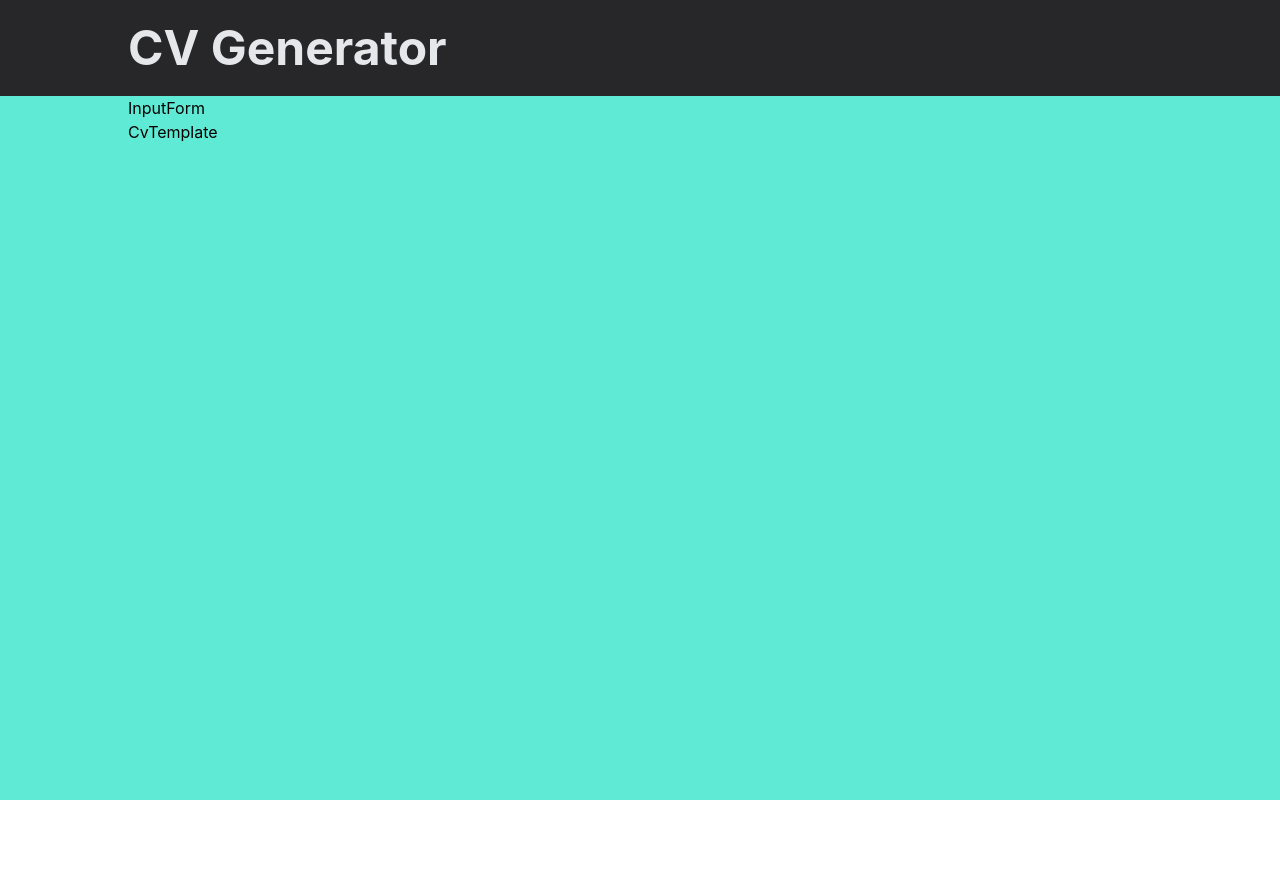
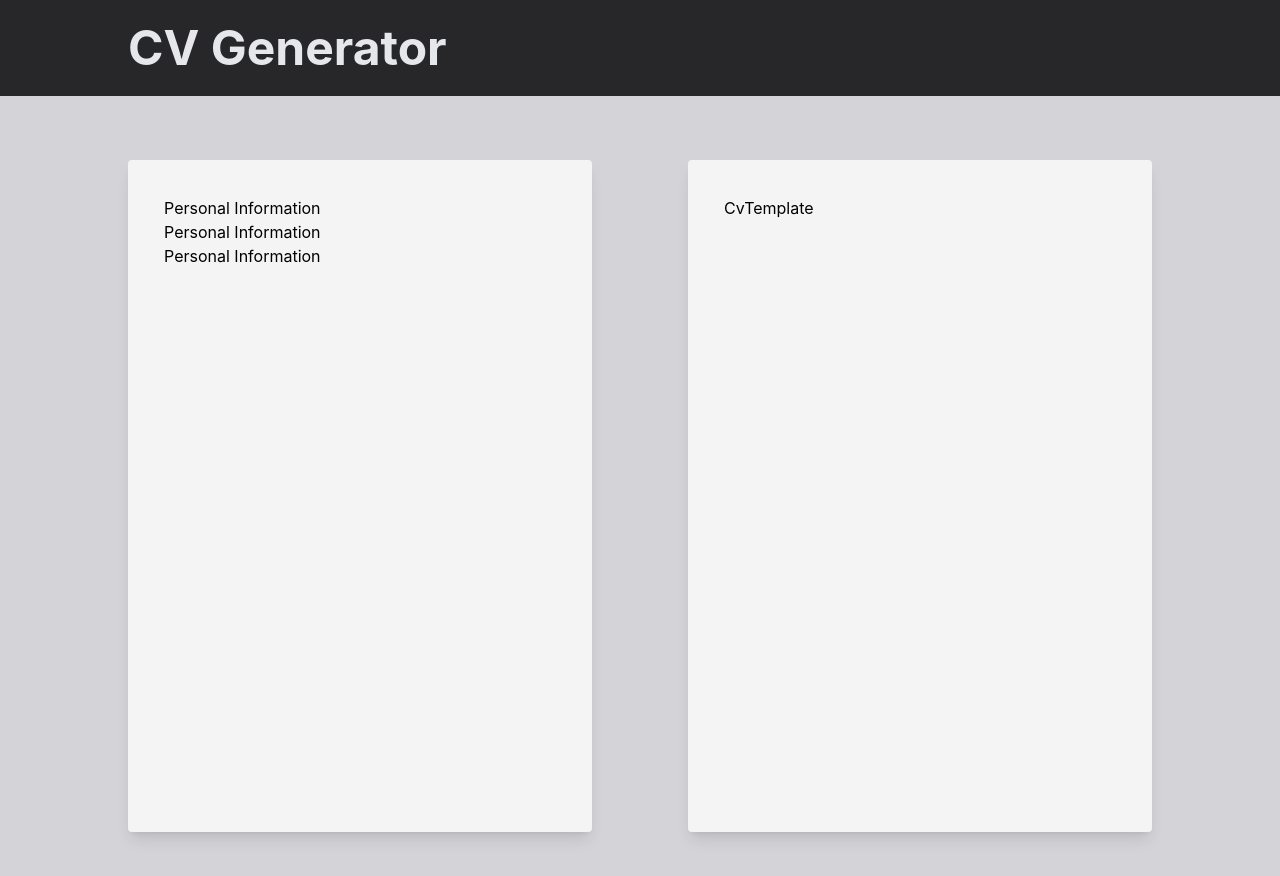
Before and after one commit to isaaxh/cv-generator, a React (Create React App) app: page / in a window 1280 px wide. Shown: the top 876 px of the page. Before the commit the page ends 800 px from the top, so only its background shows below. Built offline with nearby package versions, Linux system fonts and the light colour scheme; the HTML template or start-up script is replaced by a standard one.

Commit message:
Adds layout stlying -continue

```diff
--- a/src/components/CvTemplate.js
+++ b/src/components/CvTemplate.js
@@ -1,9 +1,11 @@
-import React, { Component } from 'react'
+import React, { Component } from "react";
 
 export default class CvTemplate extends Component {
   render() {
     return (
-      <div>CvTemplate</div>
-    )
+      <section className='bg-zinc-100 h-50 flex-1 shadow-lg rounded p-5 lg:p-9'>
+        CvTemplate
+      </section>
+    );
   }
 }
--- a/src/components/InputForm.js
+++ b/src/components/InputForm.js
@@ -1,9 +1,19 @@
-import React, { Component } from 'react'
+import React, { Component } from "react";
 
 export default class InputForm extends Component {
   render() {
     return (
-      <div>InputForm</div>
-    )
+      <div className='bg-zinc-100 flex-1 shadow-lg rounded p-5 h-auto lg:p-9 '>
+        <section className=''>
+          <h1>Personal Information</h1>
+        </section>
+        <section>
+          <h1>Personal Information</h1>
+        </section>
+        <section>
+          <h1>Personal Information</h1>
+        </section>
+      </div>
+    );
   }
 }
--- a/src/components/MainBody.js
+++ b/src/components/MainBody.js
@@ -1,14 +1,17 @@
-import React, { Component } from 'react'
-import CvTemplate from './CvTemplate'
-import InputForm from './InputForm'
+import React, { Component } from "react";
+import CvTemplate from "./CvTemplate";
+import InputForm from "./InputForm";
 
 export default class MainBody extends Component {
   render() {
     return (
-      <div className='lg:px-32'>
+      <div
+        className='bg-zinc-300 p-16 flex flex-col gap-24 lg:flex-row
+                          md:justify-between h-screen lg:px-32'
+      >
         <InputForm />
         <CvTemplate />
       </div>
-    )
+    );
   }
 }
--- a/tailwind.config.js
+++ b/tailwind.config.js
@@ -2,22 +2,22 @@ module.exports = {
   content: ["./src/**/*.{html,js}"],
   theme: {
     screens: {
-      'sm': '640px',
+      sm: "640px",
       // => @media (min-width: 640px) { ... }
 
-      'md': '768px',
+      md: "768px",
       // => @media (min-width: 768px) { ... }
 
-      'lg': '1024px',
+      lg: "1024px",
       // => @media (min-width: 1024px) { ... }
 
-      'xl': '1280px',
+      xl: "1280px",
       // => @media (min-width: 1280px) { ... }
 
-      '2xl': '1536px',
+      "2xl": "1536px",
       // => @media (min-width: 1536px) { ... }
     },
     extend: {},
   },
   plugins: [],
-}
+};
```
Also changed, not shown: src/App.js (+6 -4 lines), .eslintrc.json (added), 1 other file (tests, documents, lock files or other folders).
